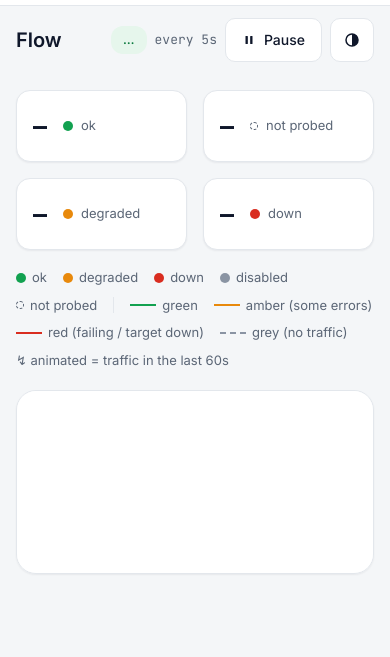
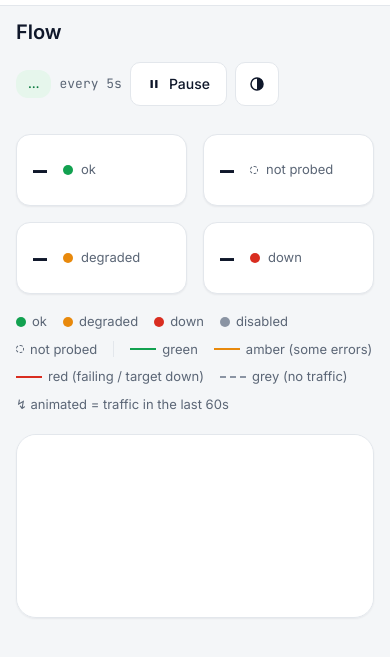
Before and after one commit to yosisrael2/Second-brain, a plain HTML site: page src/brain/cockpit/index.html in a window 390 px wide. Shown: the part 55-712 px from the top of the page. Drawn offline with Linux system fonts and the light colour scheme; no server answers.

Commit message:
Phone-width header overlaps (review round 3): CSS only
- topbar: page title gets its own row (beside the refresh/health controls
  it was squeezed to 'Mem' at 390px)
- detail header: at phone width the name + alias sub-line get the full
  width and Edit/+ Add drop below the name block instead of floating
  over it (the sub-line was cut off)
- shoot: bounding-rect overlap checks at 390px for both

```diff
--- a/src/brain/cockpit/app.css
+++ b/src/brain/cockpit/app.css
@@ -550,8 +550,10 @@ h3 { font-size: 14px; font-weight: 600; margin: 0 0 10px; }
   }
   .build-card .sha { font-size: 11px; }
   .main { padding: 0 16px 32px; }
-  .topbar { padding-top: 12px; }
-  .page-title { font-size: 20px; line-height: 28px; }
+  .topbar { padding-top: 12px; flex-wrap: wrap; }
+  /* phone: the title gets its own row — beside the refresh/health controls
+     it was squeezed to "Mem" at 390px. */
+  .page-title { font-size: 20px; line-height: 28px; flex: 1 1 100%; }
   .topbar-actions { gap: 8px; }
   .btn { height: 44px; }
   .btn-sm { height: 44px; }
--- a/src/brain/cockpit/memory.css
+++ b/src/brain/cockpit/memory.css
@@ -140,6 +140,11 @@
   .mm-wrap[data-view="list"] .mm-right { display: none; }
   .mm-wrap[data-view="detail"] .mm-left { display: none; }
   .mm-wrap[data-view="detail"] .mm-backbar { display: block; }
+  /* phone: the header stacks — the name and its alias sub-line get the
+     full width; Edit/+ Add drop BELOW the name block instead of floating
+     over it (at 390px the sub-line ran under the buttons and was cut). */
+  .mm-dhead .mm-dhead-wrap { display: flex; flex-direction: column; }
+  .mm-dhead .mm-dhead-actions { position: static; margin-top: 2px; }
 }
 
 /* fact history drawer (kept from PR 0b) */
```
